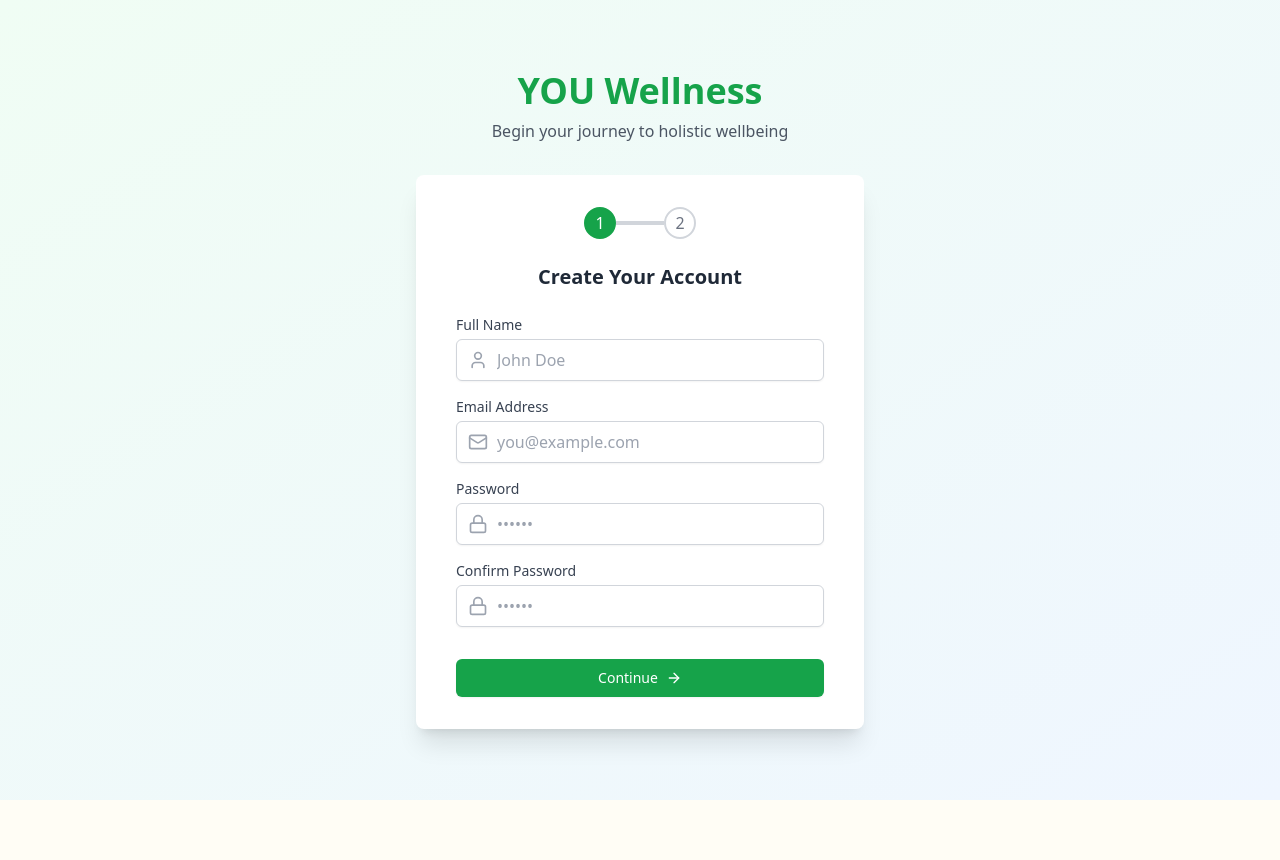
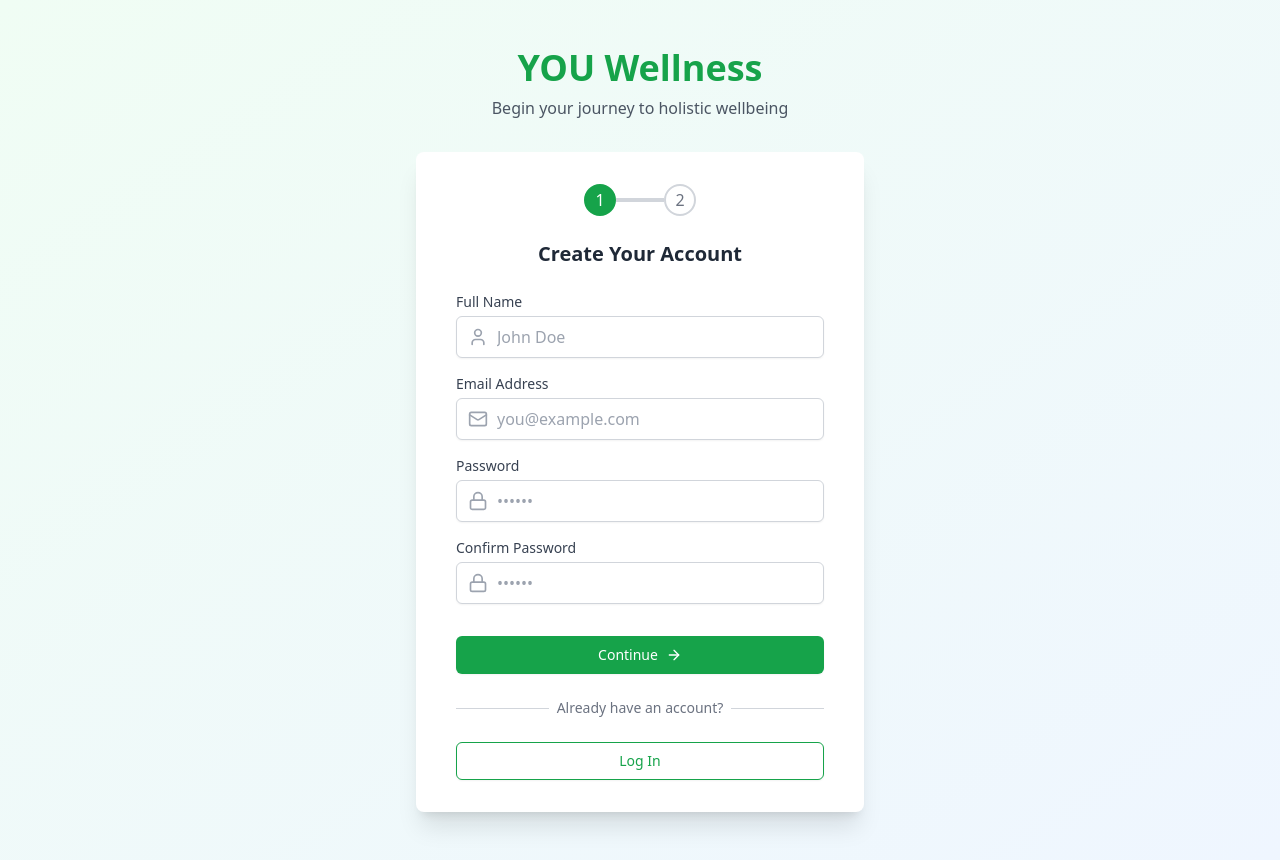
Before and after one commit to TheSamanthaWilliams/you-wellness-app, a Next.js app: page / in a window 1280 px wide. Before the commit the page ends 800 px from the top, so only its background shows below. Built offline with nearby package versions, Linux system fonts and the light colour scheme.

Commit message:
Update page.js

```diff
--- a/app/page.js
+++ b/app/page.js
@@ -3,6 +3,7 @@
 import React, { useState } from 'react';
 import { useRouter } from 'next/navigation';
 import { ArrowRight, User, Mail, Lock } from 'lucide-react';
+import Link from 'next/link';
 
 export default function SignUp() {
   const router = useRouter();
@@ -340,6 +341,29 @@ export default function SignUp() {
               </div>
             )}
           </form>
+
+          {/* Login option */}
+          <div className="mt-6">
+            <div className="relative">
+              <div className="absolute inset-0 flex items-center">
+                <div className="w-full border-t border-gray-300"></div>
+              </div>
+              <div className="relative flex justify-center text-sm">
+                <span className="px-2 bg-white text-gray-500">
+                  Already have an account?
+                </span>
+              </div>
+            </div>
+
+            <div className="mt-6">
+              <Link
+                href="/login"
+                className="w-full flex justify-center py-2 px-4 border border-green-600 rounded-md shadow-sm text-sm font-medium text-green-600 bg-white hover:bg-green-50 focus:outline-none focus:ring-2 focus:ring-offset-2 focus:ring-green-500"
+              >
+                Log In
+              </Link>
+            </div>
+          </div>
         </div>
       </div>
     </div>
```
